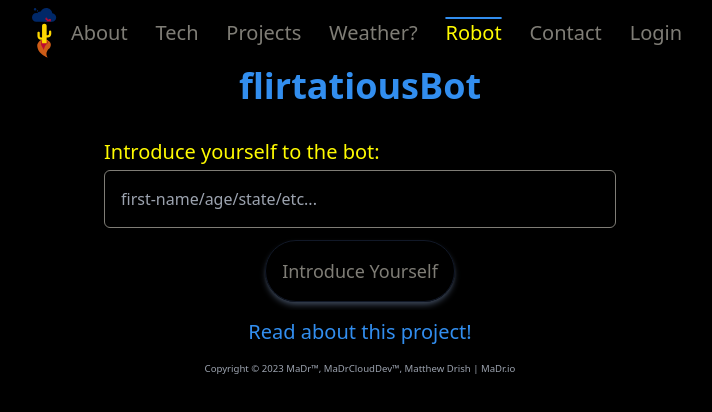
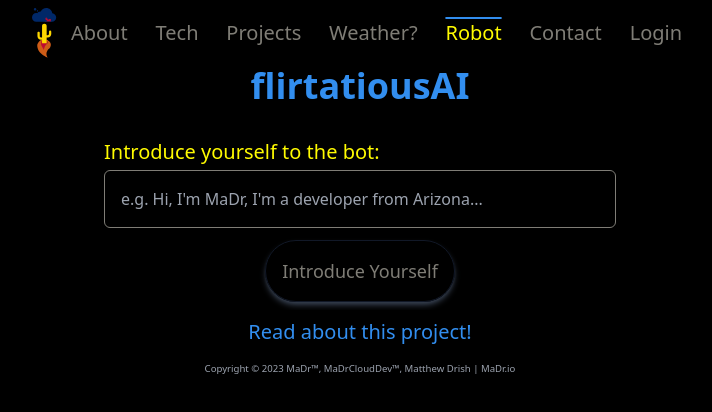
Before and after one commit to MaDrCloudDev/svelteKitOpenAi, a SvelteKit app: page / in a window 1280 px wide. Shown: the top 412 px of the page, without its empty margins (280-992 px from the left). Built offline with nearby package versions, Linux system fonts and the light colour scheme.

Commit message:
rename project
rename project

```diff
--- a/src/lib/Sidebar.svelte
+++ b/src/lib/Sidebar.svelte
@@ -48,7 +48,7 @@
 			>
 		</li>
 		<li class="hover:text-[#fffb00]">
-			<a class:active={$page.url.pathname == '/'} href="https://flirtatiousbot.madr.io/">Robot</a>
+			<a class:active={$page.url.pathname == '/'} href="https://flirtatiousai.madr.io/">Robot</a>
 		</li>
 		<li class="hover:text-[#fffb00] mb-3">
 			<a
--- a/src/routes/+page.svelte
+++ b/src/routes/+page.svelte
@@ -64,18 +64,18 @@
 </script>
 
 <svelte:head>
-	<title>flirtatiousBot | MaDr</title>
+	<title>flirtatiousAI | MaDr</title>
 	<meta name="description" content="A bot that flirts with you by MaDrCloudDev." />
 </svelte:head>
 
-<h1 class="text-4xl font-bold text-[#328eef] text-center">flirtatiousBot</h1>
+<h1 class="text-4xl font-bold text-[#328eef] text-center">flirtatiousAI</h1>
 <form
 	class="flex flex-col max-w-lg w-full mx-auto overflow-hidden"
 	on:submit|preventDefault={handleSubmit}
 >
 	<label class="text-[#fffb00] text-xl mb-1" for="context">Introduce yourself to the bot:</label>
 	<input
-		placeholder="first-name/age/state/etc..."
+		placeholder="e.g. Hi, I'm MaDr, I'm a developer from Arizona..."
 		class="bg-black rounded-md border-[#7f7d76] border text-[#328eef] p-4"
 		name="context"
 		bind:value={context}
@@ -95,7 +95,7 @@
 				on:introend={() => (status = 'intro ended')}
 				on:outroend={() => (status = 'outro ended')}
 			>
-				<h2 class="text-2xl font-bold text-right text-green-500 mb-1">flirtatiousBot:</h2>
+				<h2 class="text-2xl font-bold text-right text-green-500 mb-1">flirtatiousAI:</h2>
 
 				<p class="text-2xl border rounded-2xl p-4">{answer}</p>
 			</div>
@@ -105,7 +105,7 @@
 
 <div class="flex justify-center mt-2">
 	<a
-		href="https://madr.io/flirtatiousbot"
+		href="https://madr.io/flirtatiousai"
 		class="justify-center text-lg sm:text-xl hover:text-[#fffb00] text-[#328eef] cursor-pointer"
 		>Read about this project!</a
 	>
```
